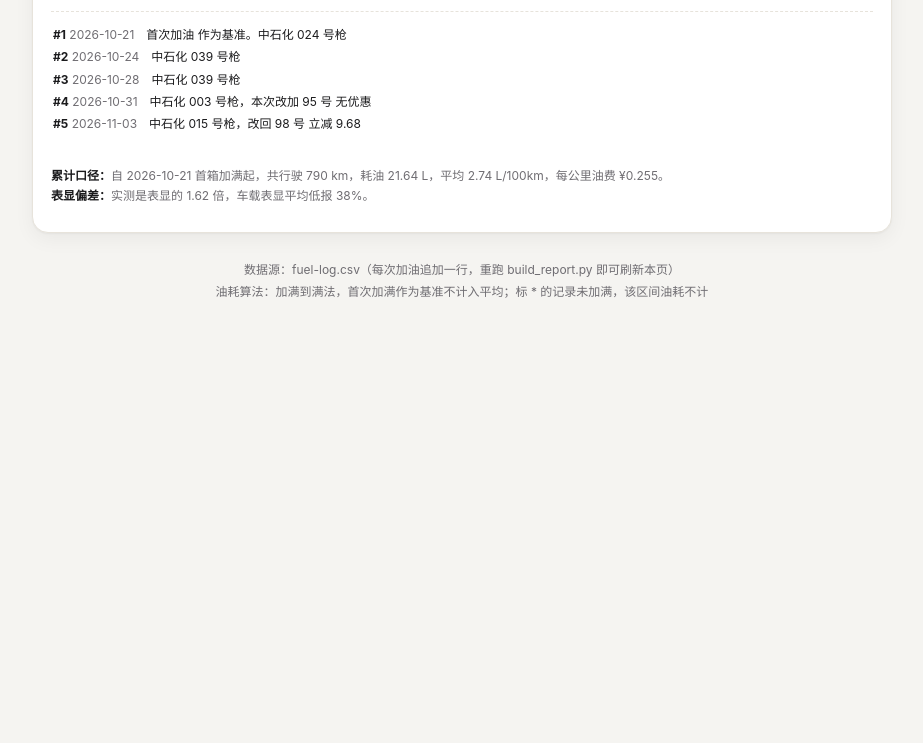
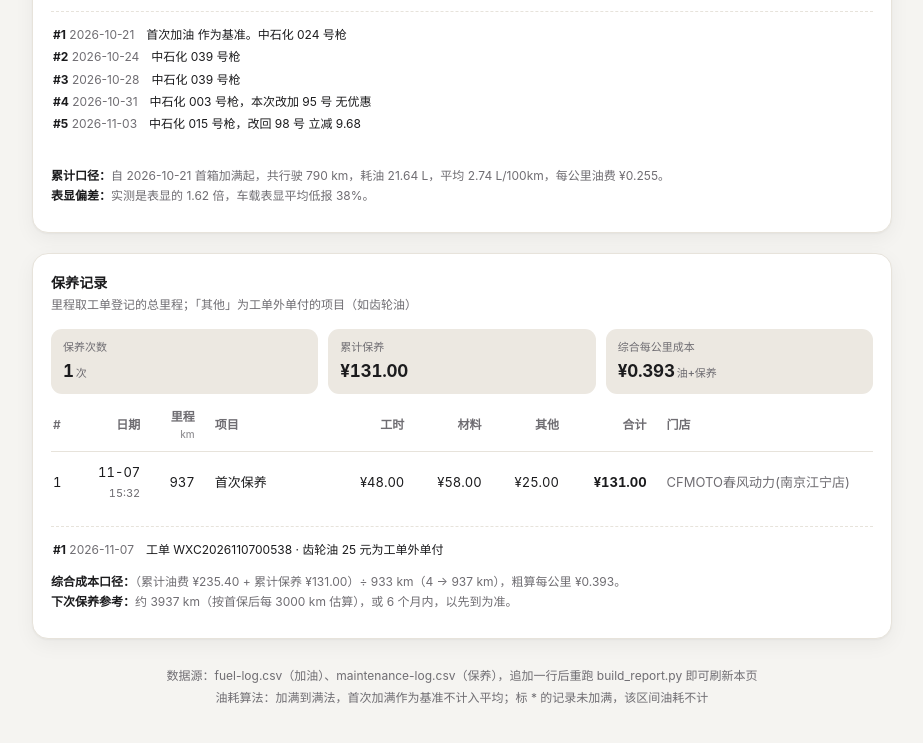
Before and after one commit to StarKWY/moto-fuel, a plain HTML site: page index.html in a window 1280 px wide. Shown: the part 1405-2148 px from the top of the page, without its empty margins (178-1101 px from the left). Before the commit the page ends 1780 px from the top, so only its background shows below. Drawn offline with Linux system fonts and the light colour scheme.

Commit message:
保养模块：新增 maintenance-log.csv 与首次保养记录（937 km / ¥131）

```diff
--- a/index.html
+++ b/index.html
@@ -68,6 +68,13 @@ tbody tr:hover{background:var(--accent-soft)}
 .note{font-size:12px;color:var(--sub);margin-top:10px;line-height:1.7}
 .note b{color:var(--fg);font-weight:600}
 .scroll{overflow-x:auto;-webkit-overflow-scrolling:touch}
+.stats{display:grid;grid-template-columns:repeat(3,1fr);gap:10px;margin:0 0 14px}
+@media (max-width:640px){.stats{grid-template-columns:1fr 1fr}}
+.stat{background:var(--grid);border-radius:11px;padding:10px 12px;min-width:0}
+.stat .k{font-size:11px;color:var(--sub);margin-bottom:2px}
+.stat .v{font-size:17px;font-weight:650;letter-spacing:-.2px;font-variant-numeric:tabular-nums}
+.stat .v small{font-size:11px;font-weight:500;color:var(--sub);margin-left:2px;letter-spacing:0}
+.wrapcell{white-space:normal;min-width:110px;max-width:180px;color:var(--sub);text-align:left}
 footer{font-size:12px;color:var(--sub);text-align:center;margin-top:26px;line-height:1.8}
 </style>
 </head>
@@ -76,12 +83,12 @@ footer{font-size:12px;color:var(--sub);text-align:center;margin-top:26px;line-he
   <header>
     <div>
       <h1>春风 CFMOTO 150AURA</h1>
-      <p class="sub">油耗里程记录 · 油箱 8L · 共 5 次加油 · 最近加油 2026-11-03 17:36 · 累计优惠 ¥38.58</p>
+      <p class="sub">油耗里程记录 · 油箱 8L · 共 5 次加油 · 保养 1 次 · 最近加油 2026-11-03 17:36 · 累计优惠 ¥38.58</p>
     </div>
     <div class="badge">数据积累中</div>
   </header>
 
-  <div class="kpis"><div class="kpi"><div class="k">总里程</div><div class="v">794<small>km</small></div></div><div class="kpi"><div class="k">累计加油</div><div class="v">25.32<small>L</small></div></div><div class="kpi"><div class="k">累计花费</div><div class="v">¥235.40<small></small></div></div><div class="kpi"><div class="k">平均油耗</div><div class="v">2.74<small>L/100km</small></div></div><div class="kpi"><div class="k">每公里油费</div><div class="v">¥0.255<small></small></div></div><div class="kpi"><div class="k">表显偏差</div><div class="v">低报 38%<small></small></div></div></div>
+  <div class="kpis"><div class="kpi"><div class="k">总里程</div><div class="v">937<small>km</small></div></div><div class="kpi"><div class="k">累计加油</div><div class="v">25.32<small>L</small></div></div><div class="kpi"><div class="k">累计油费</div><div class="v">¥235.40<small></small></div></div><div class="kpi"><div class="k">平均油耗</div><div class="v">2.74<small>L/100km</small></div></div><div class="kpi"><div class="k">每公里油费</div><div class="v">¥0.255<small></small></div></div><div class="kpi"><div class="k">表显偏差</div><div class="v">低报 38%<small></small></div></div></div>
 
   <div class="card">
     <h2>实测油耗趋势</h2>
@@ -102,8 +109,10 @@ footer{font-size:12px;color:var(--sub);text-align:center;margin-top:26px;line-he
     <p class="note"><br><b>累计口径：</b>自 2026-10-21 首箱加满起，共行驶 790 km，耗油 21.64 L，平均 2.74 L/100km，每公里油费 ¥0.255。<br><b>表显偏差：</b>实测是表显的 1.62 倍，车载表显平均低报 38%。</p>
   </div>
 
+  <div class="card"><h2>保养记录</h2><p class="hint">里程取工单登记的总里程；「其他」为工单外单付的项目（如齿轮油）</p><div class="stats"><div class="stat"><div class="k">保养次数</div><div class="v">1<small>次</small></div></div><div class="stat"><div class="k">累计保养</div><div class="v">¥131.00</div></div><div class="stat"><div class="k">综合每公里成本</div><div class="v">¥0.393<small>油+保养</small></div></div></div><div class="scroll"><table><thead><tr><th>#</th><th>日期</th><th>里程<small>km</small></th><th style='text-align:left'>项目</th><th>工时</th><th>材料</th><th>其他</th><th>合计</th><th style='text-align:left'>门店</th></tr></thead><tbody><tr><td>1</td><td>11-07<br><span class="tm">15:32</span></td><td>937</td><td class="wrapcell" style="color:var(--fg)">首次保养</td><td>¥48.00</td><td>¥58.00</td><td>¥25.00</td><td><b>¥131.00</b></td><td class="wrapcell">CFMOTO春风动力(南京江宁店)</td></tr></tbody></table></div><ul class="notes"><li><b>#1</b> <span style="color:var(--sub)">2026-11-07</span>　工单 WXC2026110700538 · 齿轮油 25 元为工单外单付</li></ul><p class="note"><b>综合成本口径：</b>（累计油费 ¥235.40 + 累计保养 ¥131.00）÷ 933 km（4 → 937 km），粗算每公里 ¥0.393。<br><b>下次保养参考：</b>约 3937 km（按首保后每 3000 km 估算），或 6 个月内，以先到为准。</p></div>
+
   <footer>
-    数据源：fuel-log.csv（每次加油追加一行，重跑 build_report.py 即可刷新本页）<br>
+    数据源：fuel-log.csv（加油）、maintenance-log.csv（保养），追加一行后重跑 build_report.py 即可刷新本页<br>
     油耗算法：加满到满法，首次加满作为基准不计入平均；标 * 的记录未加满，该区间油耗不计
   </footer>
 </div>
```
